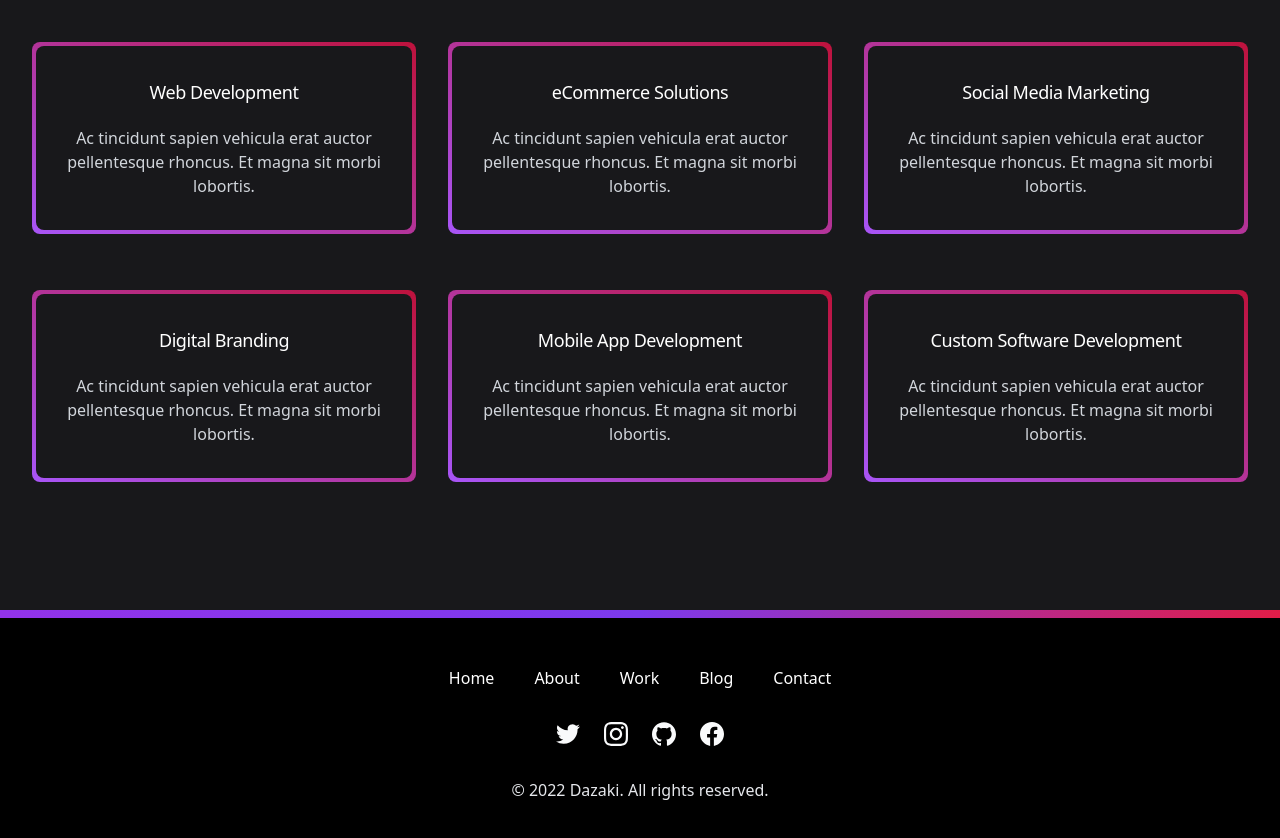
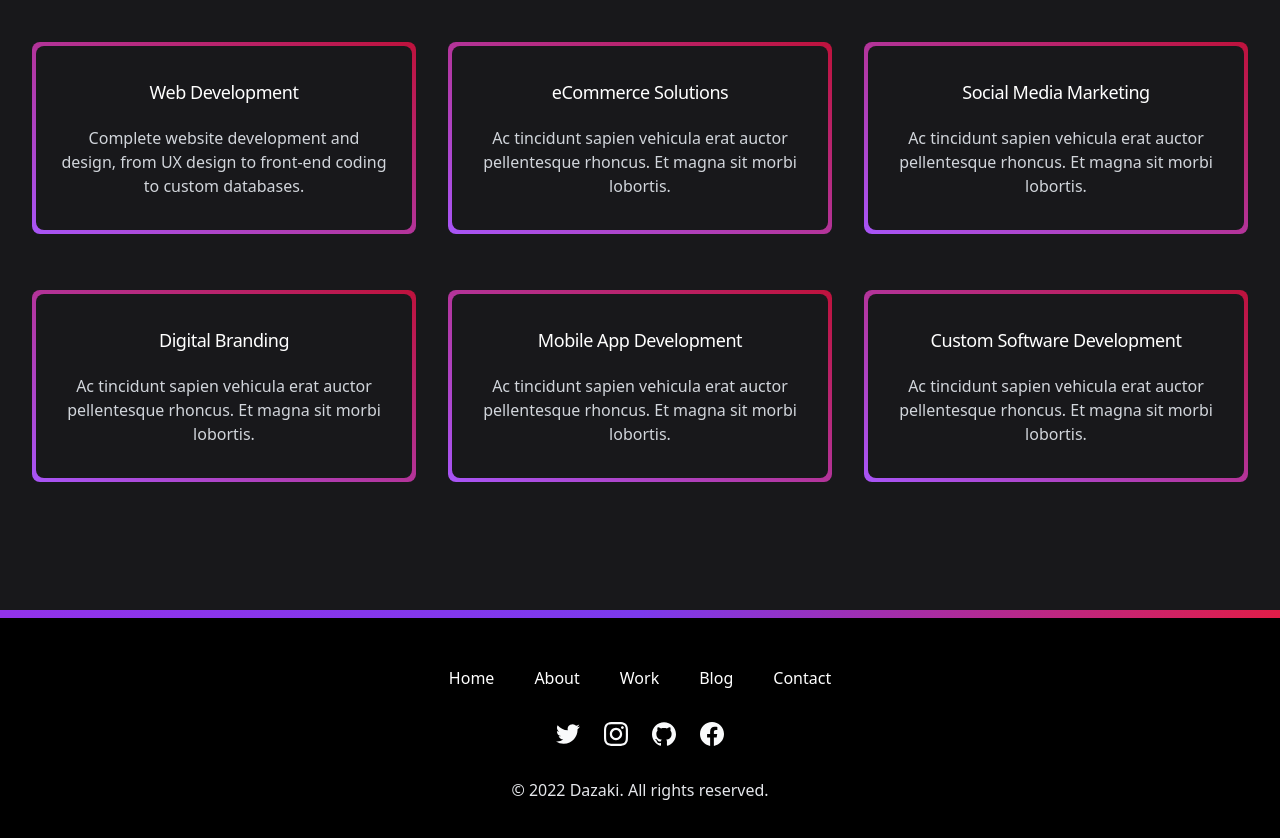
Before and after one commit to aymanoid/dazaki-web, a Next.js app: page / in a window 1280 px wide. Shown: the part 1460-2298 px from the top of the page. Built offline with nearby package versions, Linux system fonts and the light colour scheme.

Commit message:
add 1st service description

```diff
--- a/components/home/ServicesSection.jsx
+++ b/components/home/ServicesSection.jsx
@@ -2,7 +2,7 @@ const servicesData = [
   {
     name: "Web Development",
     description:
-      "Ac tincidunt sapien vehicula erat auctor pellentesque rhoncus. Et magna sit morbi lobortis.",
+      "Complete website development and design, from UX design to front-end coding to custom databases.",
   },
   {
     name: "eCommerce Solutions",
```
